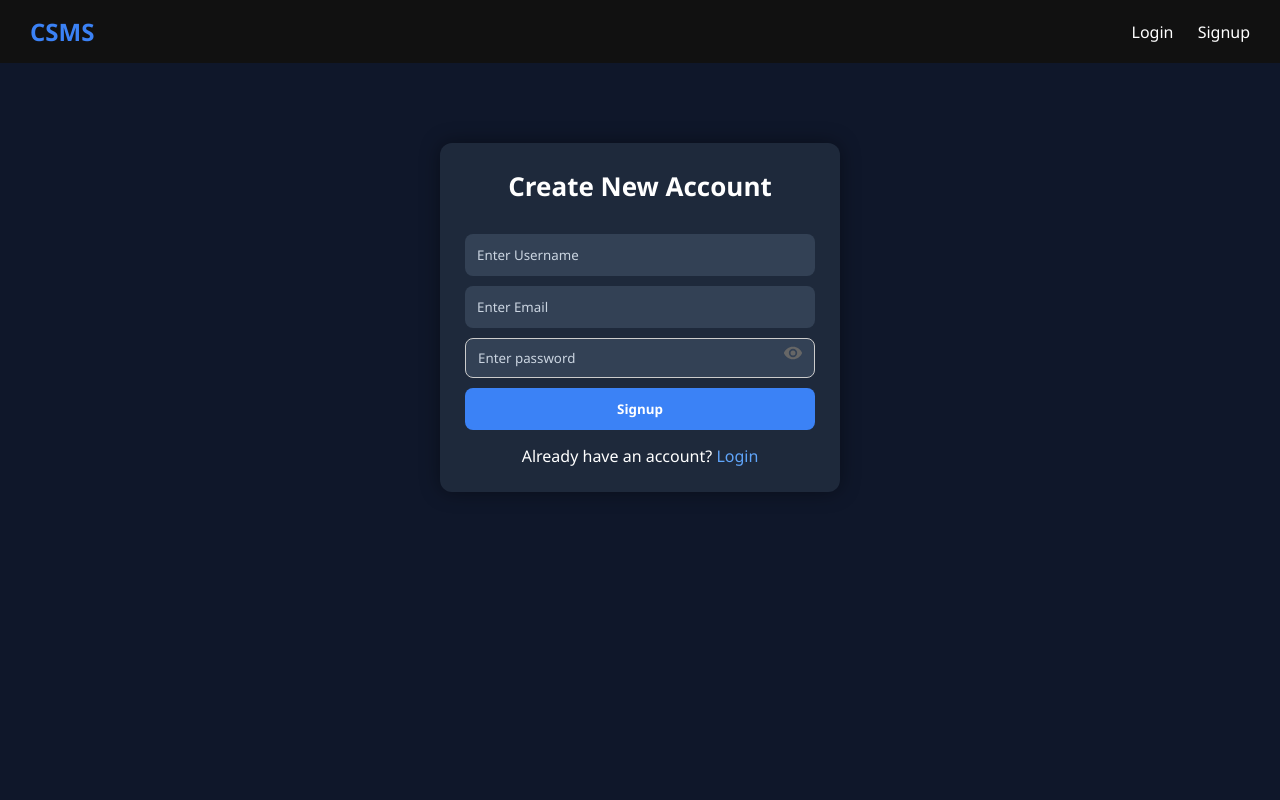
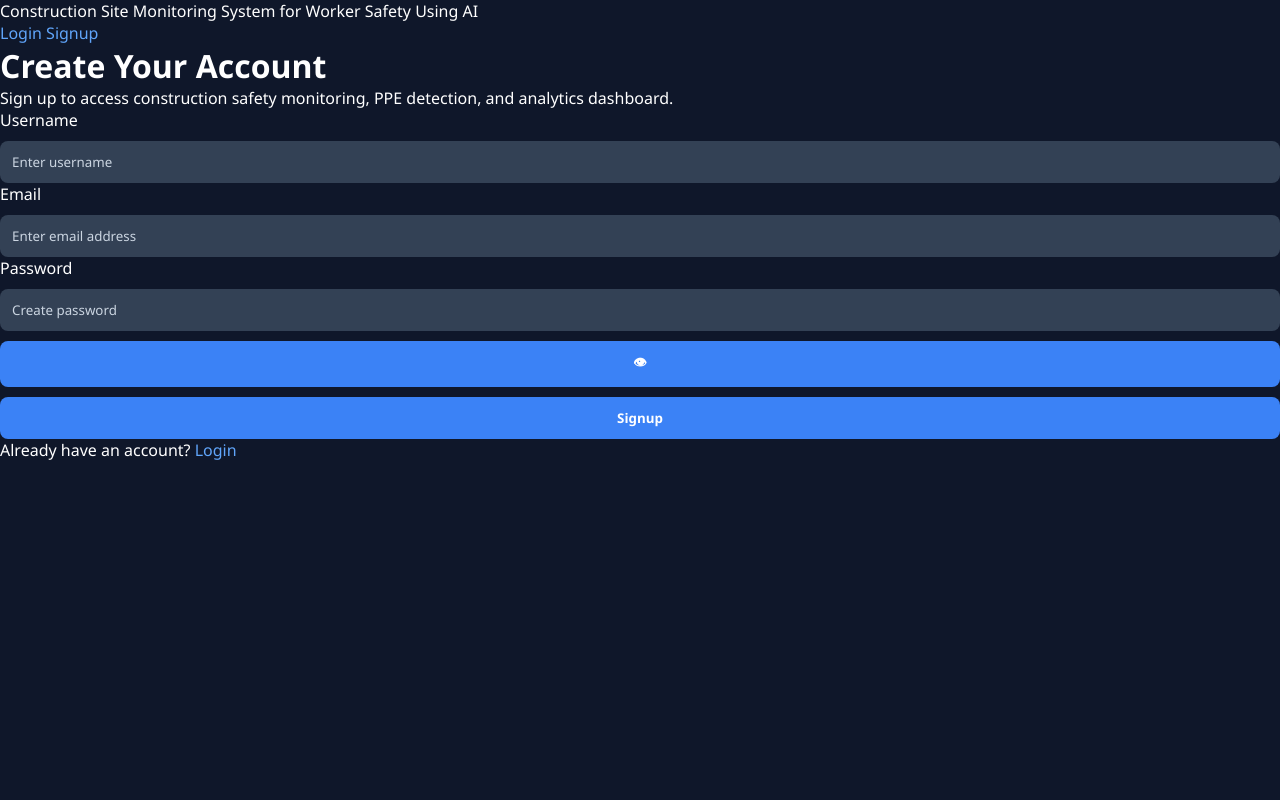
Before and after one commit to Dharmi259/Construction_Site_Monitoring_System, a Flask app: page /signup in a window 1280 px wide. Run offline with Flask 3, Linux system fonts and the light colour scheme.

Commit message:
Update signup.html

```diff
--- a/C_S_M_S_FINAL/templates/signup.html
+++ b/C_S_M_S_FINAL/templates/signup.html
@@ -1,33 +1,27 @@
 <!DOCTYPE html>
-<html>
+<html lang="en">
 <head>
+    <meta charset="UTF-8">
+    <meta name="viewport" content="width=device-width, initial-scale=1.0">
     <title>CSMS Signup</title>
+    <link rel="stylesheet" href="{{ url_for('static', filename='css/style.css') }}">
+</head>
+<body class="auth-page">
 
-    <link rel="stylesheet" href="{{ url_for('static', filename='css/style.css') }}">
-
-</head>
-
-<body>
-
-    <!-- NAVBAR -->
-    <div class="navbar">
-        <h2>CSMS</h2>
-        <div class="nav-links">
+    <div class="auth-navbar">
+        <div class="auth-logo">Construction Site Monitoring System for Worker Safety Using AI</div>
+        <div class="auth-nav-links">
             <a href="/">Login</a>
-            <a href="/signup">Signup</a>
+            <a href="/signup" class="active">Signup</a>
         </div>
     </div>
 
-    <!-- SIGNUP BOX -->
-    <div class="auth-box">
+    <div class="auth-wrapper">
+        <div class="auth-card">
 
-        <div class="card">
+            <h1>Create Your Account</h1>
+            <p class="auth-subtitle">Sign up to access construction safety monitoring, PPE detection, and analytics dashboard.</p>
 
-            <div class="title">
-                Create New Account
-            </div>
-
-            <!-- FLASH MESSAGE -->
             {% with messages = get_flashed_messages(with_categories=true) %}
                 {% if messages %}
                     {% for category, message in messages %}
@@ -38,82 +32,42 @@
                 {% endif %}
             {% endwith %}
 
-            <!-- SIGNUP FORM -->
-            <form action="/signup" method="POST">
+            <form action="/signup" method="POST" class="auth-form">
 
-                <input
-                    type="text"
-                    name="username"
-                    placeholder="Enter Username"
-                    required
-                >
+                <div class="form-group">
+                    <label>Username</label>
+                    <input type="text" name="username" placeholder="Enter username" required>
+                </div>
 
-                <input
-                    type="email"
-                    name="email"
-                    placeholder="Enter Email"
-                    required
-                >
+                <div class="form-group">
+                    <label>Email</label>
+                    <input type="email" name="email" placeholder="Enter email address" required>
+                </div>
 
-                <div class="password-wrapper">
-                    <input
-                        type="password"
-                        id="password"
-                        name="password"
-                        class="password-input"
-                        placeholder="Enter password"
-                        required
-                    >
+                <div class="form-group">
+                    <label>Password</label>
+                    <div class="password-wrap">
+                        <input type="password" name="password" id="password" placeholder="Create password" required>
+                        <button type="button" class="eye-btn" onclick="togglePassword('password')">👁</button>
+                    </div>
+                </div>
 
-                    <span class="eye-icon" onclick="togglePassword('password', this)">
-                        <!-- Eye SVG -->
-                        <svg viewBox="0 0 24 24" width="20" height="20" class="eye-open">
-                            <path fill="currentColor"
-                                d="M12 4.5C7 4.5 2.73 7.61 1 12c1.73 4.39 6 7.5 11 7.5s9.27-3.11 11-7.5C21.27 7.61 17 4.5 12 4.5zm0 12.5a5 5 0 1 1 0-10 5 5 0 0 1 0 10zm0-8a3 3 0 1 0 0 6 3 3 0 0 0 0-6z"/>
-                        </svg>
-
-                    <!-- Eye Closed SVG -->
-                        <svg viewBox="0 0 24 24" width="20" height="20" class="eye-close" style="display:none;">
-                            <path fill="currentColor"
-                                d="M12 6a9.77 9.77 0 0 1 8.94 6 9.77 9.77 0 0 1-1.73 2.81l1.42 1.42A11.94 11.94 0 0 0 23 12c-1.73-4.39-6-7.5-11-7.5-1.61 0-3.14.31-4.54.87l1.57 1.57A7.96 7.96 0 0 1 12 6zm-9.19-.19L1.39 7.22l3.05 3.05A11.94 11.94 0 0 0 1 12c1.73 4.39 6 7.5 11 7.5 2.08 0 4.03-.5 5.74-1.38l3.04 3.04 1.41-1.41L2.81 5.81zM12 17a5 5 0 0 1-5-5c0-.73.16-1.42.44-2.05l6.61 6.61c-.63.28-1.32.44-2.05.44z"/>
-                        </svg>
-                    </span>
-                </div>
-                <button type="submit">
-                    Signup
-                </button>
-                <script>
-function togglePassword(id, el) {
-
-    const input = document.getElementById(id);
-    const openIcon = el.querySelector(".eye-open");
-    const closeIcon = el.querySelector(".eye-close");
-
-    if (input.type === "password") {
-        input.type = "text";
-        openIcon.style.display = "none";
-        closeIcon.style.display = "block";
-    } else {
-        input.type = "password";
-        openIcon.style.display = "block";
-        closeIcon.style.display = "none";
-    }
-}
-</script>
+                <button type="submit" class="auth-btn">Signup</button>
             </form>
 
-            <!-- LINKS -->
-            <div style="margin-top:15px; text-align:center;">
-
-                <p>
-                    Already have an account?
-                    <a href="/">Login</a>
-                </p>
-
+            <div class="auth-footer-links">
+                <p>Already have an account? <a href="/">Login</a></p>
             </div>
 
         </div>
     </div>
 
+<script>
+function togglePassword(id) {
+    const input = document.getElementById(id);
+    input.type = input.type === "password" ? "text" : "password";
+}
+</script>
+
 </body>
 </html>
```
